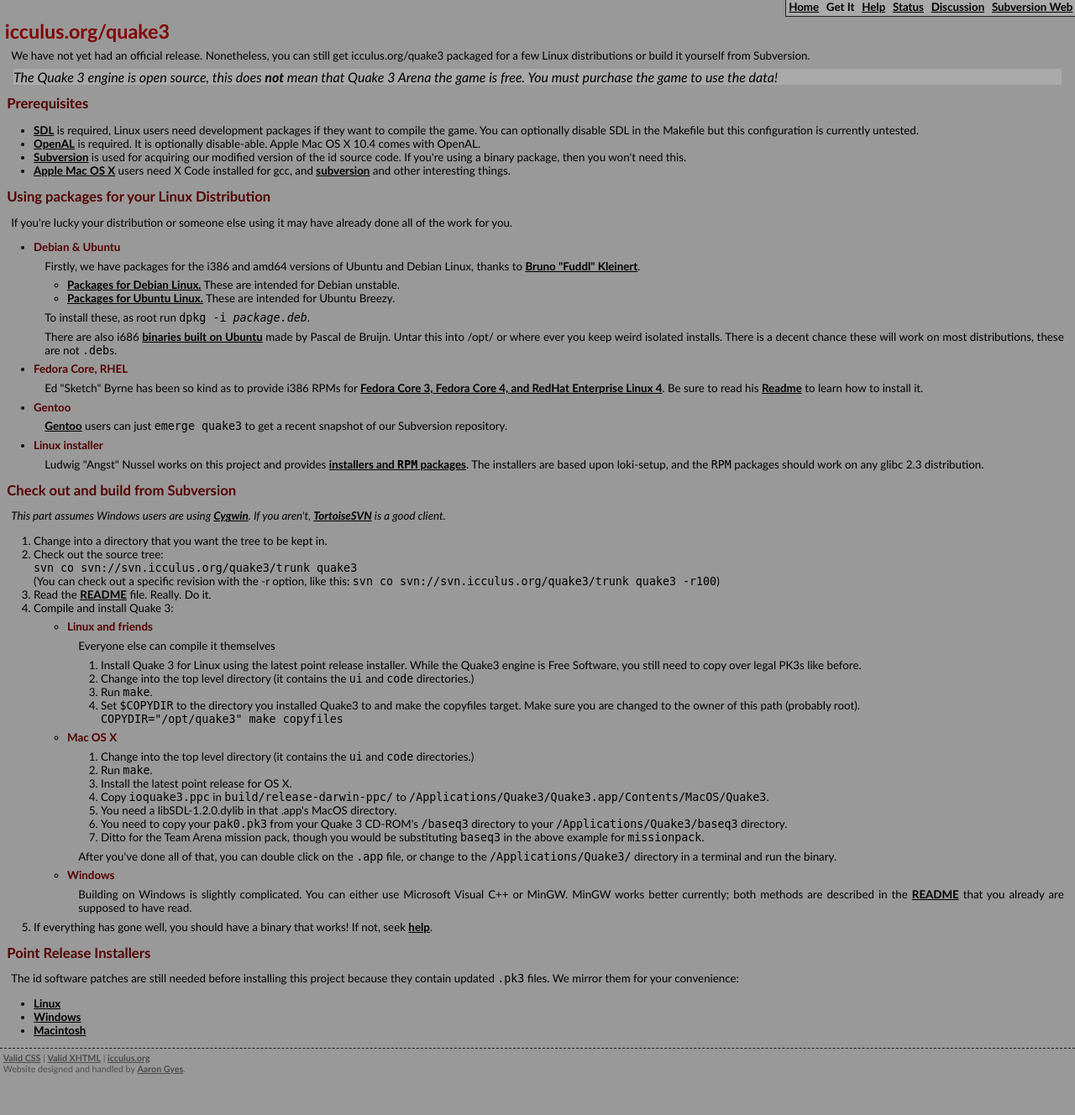
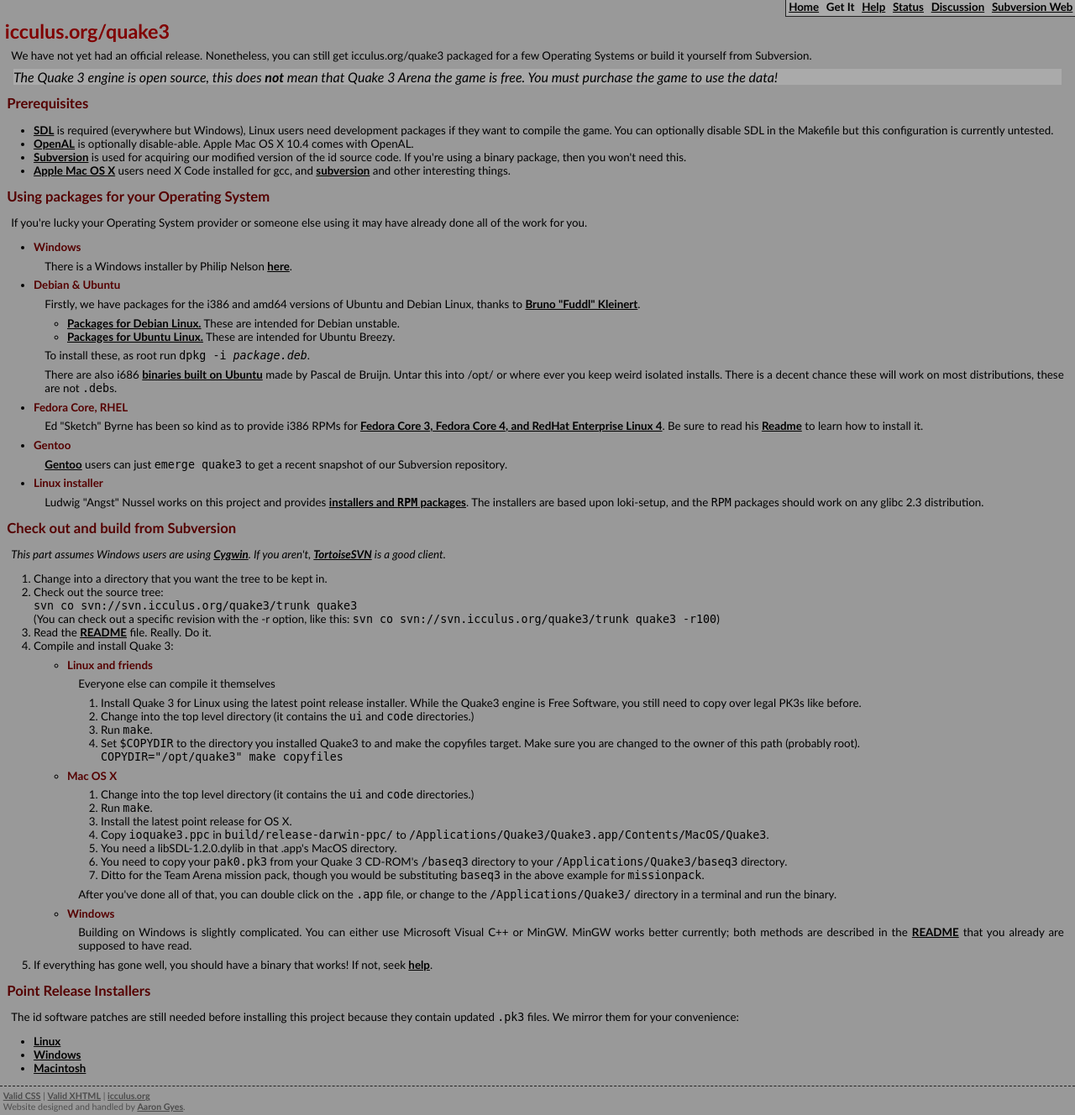
Before and after one commit to ShaneIsley/challengeq3, a PHP site: page /?page=get in a window 1280 px wide. Shown: the whole page at 84% size. Before the commit the page ends 1279 px from the top, so only its background shows below. Run offline with PHP 8.4, Linux system fonts and the light colour scheme; data that the repository does not hold is empty.

Commit message:
Added the windows installer so kindly provided by Philip Nelson.
git-svn-id: https://svn.mode-x.org/cnq3/trunk@591 df7340c0-8d17-0410-b57c-d8c7d96bbbdc

```diff
--- a/web/include/get.php
+++ b/web/include/get.php
@@ -1,20 +1,24 @@
 <p>We have not yet had an official release. Nonetheless, you can still get
-icculus.org/quake3 packaged for a few Linux distributions or build it yourself from Subversion.</p>
+icculus.org/quake3 packaged for a few Operating Systems or build it yourself from Subversion.</p>
 <p class="angryzakk">The Quake 3 engine is open source, this does <strong>not</strong>
 mean that Quake 3 Arena the game is free. You must purchase the game to use the data!</p>
 
 <h2>Prerequisites</h2>
 <ul>
-     <li><a href="http://libsdl.org/">SDL</a> is required, Linux users need development packages if they want to compile the game. You can optionally disable SDL in the Makefile but this configuration is currently untested.</li>
-     <li><a href="http://www.openal.org/">OpenAL</a> is required. It is optionally disable-able. Apple Mac OS X 10.4 comes with OpenAL.</li>
+     <li><a href="http://libsdl.org/">SDL</a> is required (everywhere but Windows), Linux users need development packages if they want to compile the game. You can optionally disable SDL in the Makefile but this configuration is currently untested.</li>
+     <li><a href="http://www.openal.org/">OpenAL</a> is optionally disable-able. Apple Mac OS X 10.4 comes with OpenAL.</li>
      <li><a href="http://subversion.tigris.org/">Subversion</a> is used for acquiring our modified version of the id source code. If you're using a binary package, then you won't need this.</li>
      <li><a href="http://www.apple.com/">Apple Mac OS X</a> users need X Code installed for gcc, and <a href="http://metissian.com/projects/macosx/subversion/">subversion</a> and other interesting things.</li>
 </ul>
 
-<h2>Using packages for your Linux Distribution</h2>
-<p>If you're lucky your distribution or someone else using it may have already
+<h2>Using packages for your Operating System</h2>
+<p>If you're lucky your Operating System provider or someone else using it may have already
 done all of the work for you.</p>
 <ul>
+<li>
+		<h3>Windows</h3>
+		<p>There is a Windows installer by Philip Nelson <a href="http://www.timedoctor.org/~zakk/ioquake3_setup.exe">here</a>.</p>
+</li>
 <li>
 		<h3>Debian &amp; Ubuntu</h3>
 		<p>Firstly, we have packages for the i386 and amd64 versions of
```
